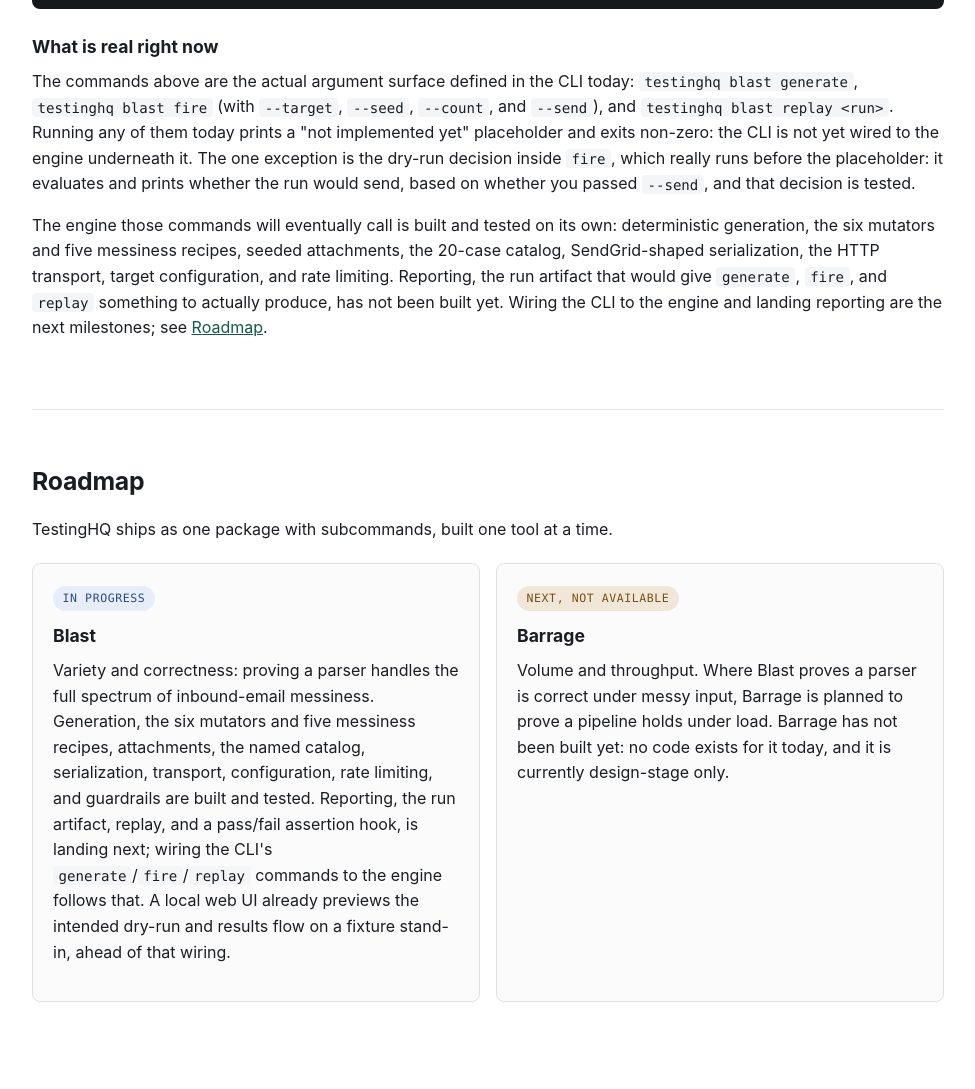
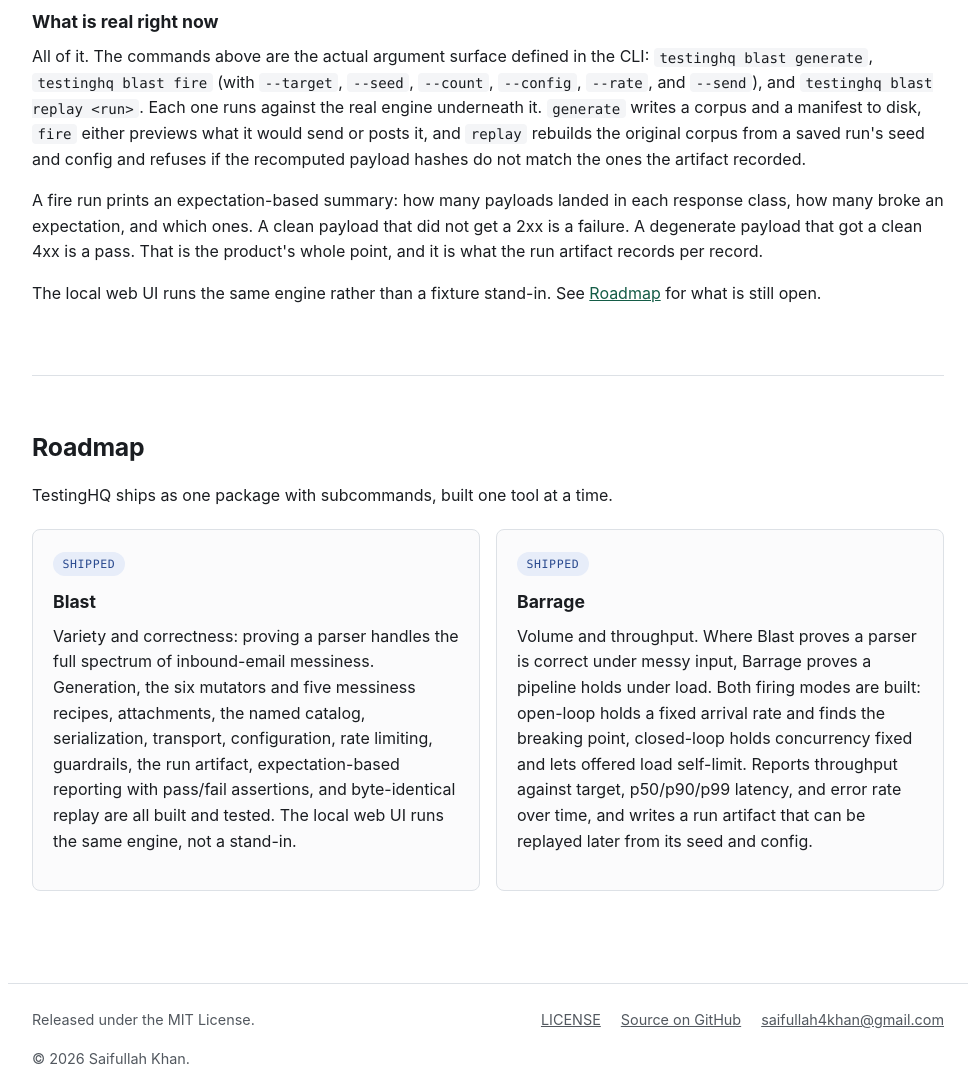
Before and after one commit to saifullah4khan/TestingHQ, a plain HTML site: page site/index.html in a window 1280 px wide. Shown: the part 3623-4712 px from the top of the page, without its empty margins (152-1127 px from the left). Drawn offline with Linux system fonts and the light colour scheme.

Commit message:
every-doc: correct the claims that code does not exist
Seven places asserted that code had not been built when it had. The two worst
were not the harmless ones: site/index.html told a reader the CLI prints a
placeholder and does nothing, and that Barrage was design-stage only with no code
on the project landing page. README.md's Status section said the transport and
reporting had not landed, four lines above a working --config example in the
same file.

Each claim was verified against the code before it was rewritten, not assumed.
The TOML loader works, demo.py runs, generate/fire/replay all execute, and
Barrage is a working load generator.

web/README.md also had a structural defect: its file list was interrupted
mid-way through the guardrails section by a resumption of file descriptions, so
three files were documented as bullets on a list about guardrail narrowing. The two
lists are separate sections now.

cli.py's unreachable _not_yet() fallback described a milestone that finished
long ago; since every subcommand is implemented, reaching it is a bug in that
file and the message now says so.

coder-a-NOTE.md is a dated record. Rewriting it would be dishonest, so it gets a
RESOLVED banner and keeps its claims.

Left alone on purpose: GOALS.md and BLAST_BACKLOG.md use not-yet in rules and
in dated logs, PROTOCOL.md is an instruction to create a directory, and
test_backlog_freshness.py quotes the old note because that is the test working.

512 passed, unchanged.

```diff
--- a/site/index.html
+++ b/site/index.html
@@ -44,11 +44,9 @@
       named edge-case catalog, SendGrid Inbound Parse-shaped serialization,
       an injectable HTTP transport, target configuration, rate limiting, and
       the safety guardrails, backed by a dedicated security test suite. The
-      CLI's argument surface matches that engine, but
-      <code>testinghq blast generate</code>, <code>fire</code>, and
-      <code>replay</code> are not wired up yet and each still prints a "not
-      implemented yet" placeholder. Reporting, the run artifact, replay, and
-      pass/fail assertions, has not been built yet either. See
+      CLI is wired to that engine: <code>testinghq blast generate</code>,
+      <code>fire</code>, and <code>replay</code> all run, as do the run
+      artifact, expectation-based reporting, and pass/fail assertions. See
       <a href="#install">Install and quick start</a> for exactly what runs
       today.
     </div>
@@ -227,27 +225,27 @@
 
     <h3>What is real right now</h3>
     <p>
-      The commands above are the actual argument surface defined in the CLI
-      today: <code>testinghq blast generate</code>, <code>testinghq blast
+      All of it. The commands above are the actual argument surface defined in
+      the CLI: <code>testinghq blast generate</code>, <code>testinghq blast
       fire</code> (with <code>--target</code>, <code>--seed</code>,
-      <code>--count</code>, and <code>--send</code>), and <code>testinghq
-      blast replay &lt;run&gt;</code>. Running any of them today prints a "not
-      implemented yet" placeholder and exits non-zero: the CLI is not yet
-      wired to the engine underneath it. The one exception is the dry-run
-      decision inside <code>fire</code>, which really runs before the
-      placeholder: it evaluates and prints whether the run would send, based
-      on whether you passed <code>--send</code>, and that decision is
-      tested.
+      <code>--count</code>, <code>--config</code>, <code>--rate</code>, and
+      <code>--send</code>), and <code>testinghq blast replay &lt;run&gt;</code>.
+      Each one runs against the real engine underneath it. <code>generate</code>
+      writes a corpus and a manifest to disk, <code>fire</code> either previews
+      what it would send or posts it, and <code>replay</code> rebuilds the
+      original corpus from a saved run's seed and config and refuses if the
+      recomputed payload hashes do not match the ones the artifact recorded.
     </p>
     <p>
-      The engine those commands will eventually call is built and tested on
-      its own: deterministic generation, the six mutators and five messiness
-      recipes, seeded attachments, the 20-case catalog, SendGrid-shaped
-      serialization, the HTTP transport, target configuration, and rate
-      limiting. Reporting, the run artifact that would give <code>generate</code>,
-      <code>fire</code>, and <code>replay</code> something to actually produce,
-      has not been built yet. Wiring the CLI to the engine and landing
-      reporting are the next milestones; see <a href="#roadmap">Roadmap</a>.
+      A fire run prints an expectation-based summary: how many payloads landed
+      in each response class, how many broke an expectation, and which ones.
+      A clean payload that did not get a 2xx is a failure. A degenerate payload
+      that got a clean 4xx is a pass. That is the product's whole point, and it
+      is what the run artifact records per record.
+    </p>
+    <p>
+      The local web UI runs the same engine rather than a fixture stand-in. See
+      <a href="#roadmap">Roadmap</a> for what is still open.
     </p>
   </section>
 
@@ -259,29 +257,29 @@
     </p>
     <div class="roadmap-grid">
       <div class="roadmap-card">
-        <span class="tag tag-progress">In progress</span>
+        <span class="tag tag-progress">Shipped</span>
         <h3>Blast</h3>
         <p>
           Variety and correctness: proving a parser handles the full
           spectrum of inbound-email messiness. Generation, the six mutators
           and five messiness recipes, attachments, the named catalog,
-          serialization, transport, configuration, rate limiting, and
-          guardrails are built and tested. Reporting, the run artifact,
-          replay, and a pass/fail assertion hook, is landing next; wiring the
-          CLI's <code>generate</code>/<code>fire</code>/<code>replay</code>
-          commands to the engine follows that. A local web UI already
-          previews the intended dry-run and results flow on a fixture
-          stand-in, ahead of that wiring.
+          serialization, transport, configuration, rate limiting, guardrails,
+          the run artifact, expectation-based reporting with pass/fail
+          assertions, and byte-identical replay are all built and tested. The
+          local web UI runs the same engine, not a stand-in.
         </p>
       </div>
       <div class="roadmap-card">
-        <span class="tag tag-next">Next, not available</span>
+        <span class="tag tag-progress">Shipped</span>
         <h3>Barrage</h3>
         <p>
           Volume and throughput. Where Blast proves a parser is correct under
-          messy input, Barrage is planned to prove a pipeline holds under
-          load. Barrage has not been built yet: no code exists for it today,
-          and it is currently design-stage only.
+          messy input, Barrage proves a pipeline holds under load. Both
+          firing modes are built: open-loop holds a fixed arrival rate and
+          finds the breaking point, closed-loop holds concurrency fixed and
+          lets offered load self-limit. Reports throughput against target,
+          p50/p90/p99 latency, and error rate over time, and writes a run
+          artifact that can be replayed later from its seed and config.
         </p>
       </div>
     </div>
```
Also changed, not shown: 6 other files.
